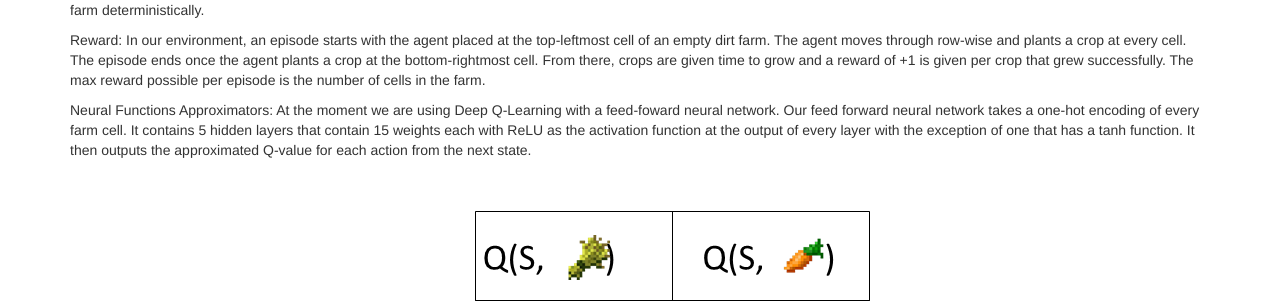
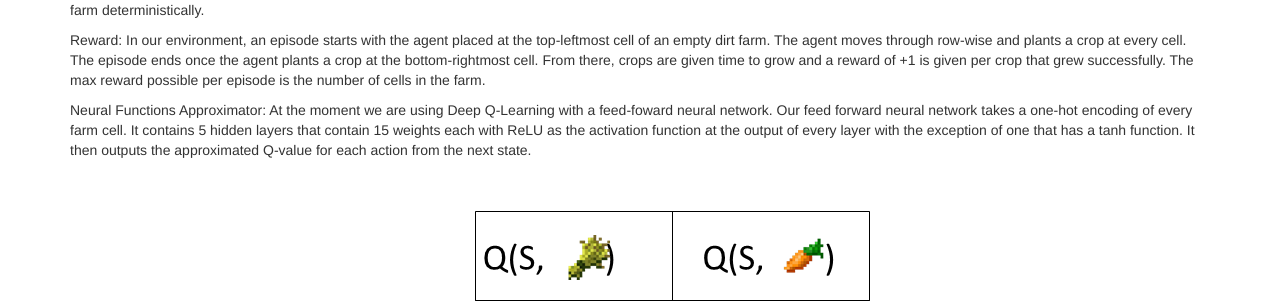
Before and after one commit to Farbod909/cs175-dont-starve, a Jekyll site: the page built from docs/status.md, in a window 1280 px wide and 1400 px high, scrolled down 251 px. Shown: the part 158-461 px from the top of the window. Built offline with Jekyll 4.4.1, drawn with Linux system fonts in a browser that asks for light colours; some of the changed lines change nothing that is shown; some of the changed text lies outside the part shown.

Commit message:
Update status.md

```diff
--- a/docs/status.md
+++ b/docs/status.md
@@ -22,9 +22,11 @@
 From there, crops are given time to grow and a reward of +1 is given per crop that grew successfully.
 The max reward possible per episode is the number of cells in the farm.
 
-Neural Functions Approximators:
+Neural Functions Approximator:
 At the moment we are using Deep Q-Learning with a feed-foward neural network.
-Our feed forward neural network takes a one-hot encoding of every farm cell. It contains 5 hidden layers that contain 15 weights each with ReLU as the activation function at the output of every layer with the exception of one that has a tanh function. It then outputs the approximated Q-value for each action from the next state.
+Our feed forward neural network takes a one-hot encoding of every farm cell.
+It contains 5 hidden layers that contain 15 weights each with ReLU as the activation function at the output of every layer with the exception of one that has a tanh function.
+It then outputs the approximated Q-value for each action from the next state.
 
 ![alt text](https://github.com/Farbod909/cs175-dont-starve/blob/master/Feed_Forward_Graphic.png)
 
@@ -39,12 +41,17 @@
 Quantitatively, a strong performing agent is one that is able to reach a reward close to or equal to the number of cells in the farm; meaning that a crop grew in every cell.
 
 If it performs well according to the quantitative metric, we should see patterns according to the planting restrictions we described above.
-For example, if it plants wheat in rows, then we know it is learning successfully. If it continues to act random, on the other hand, our model is not learning properly.
+For example, if it plants wheat in rows, then we know it is learning successfully.
+If it continues to act random, on the other hand, our model is not learning properly.
 
 ## Video
 
 ## Remaining Goals and Challenges
-- conv_net: takes in 3d-matrices, having kernels might help it crop according to the patterns we're looking for.
+We are currently working on applying a convolutional neural network (CNN) to our task.
+Considering a CNN can have multiple filters to scan over the farm, it may have the potential of recognizing patterns that lead to high reward such as rows of wheat.
+It will be interesting to visualize the filters in order to confirm that they are picking up these patterns.
+
+
 
 
 ## Resources Used
```
